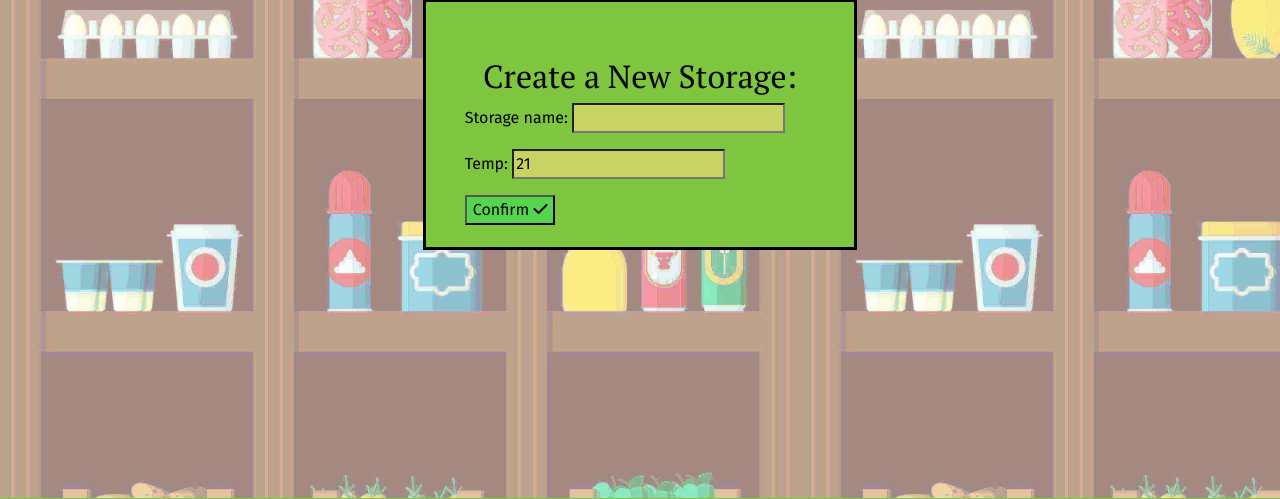
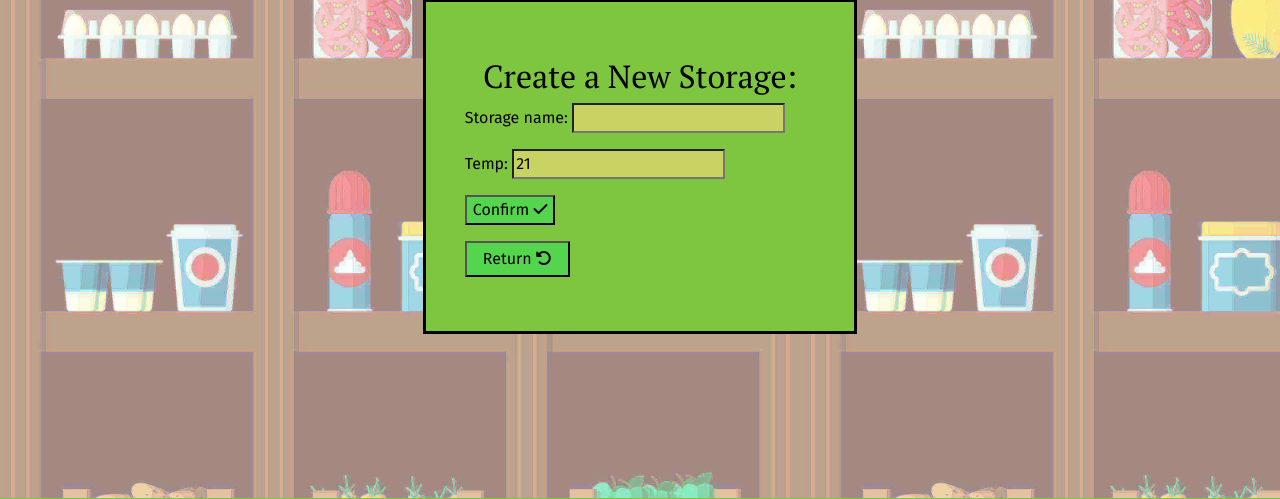
Before and after one commit to WojtekKamilowski/CI_PP4_MPN, a Django app: page /add_storage/ in a window 1280 px wide. Shown: the part 195-694 px from the top of the page. Run offline with Django 4.2, Linux system fonts and the light colour scheme; some libraries are stand-ins or nearby versions.

Commit message:
Add return button on add_storage.html

```diff
--- a/templates/add_storage.html
+++ b/templates/add_storage.html
@@ -14,6 +14,10 @@
                 </p>
             </div>
         </form>
+        <!-- Return -->
+        <div class="mb-5 d-flex justify-content-left">
+            <a href="{% url 'spaces' %}" class="text-decoration-none"><button class="cst-bg-green px-3 py-1">Return <i class="fa-solid fa-rotate-left"></i></button></a>
+        </div>
     </div>
 </div>
 {%endblock%}
```
